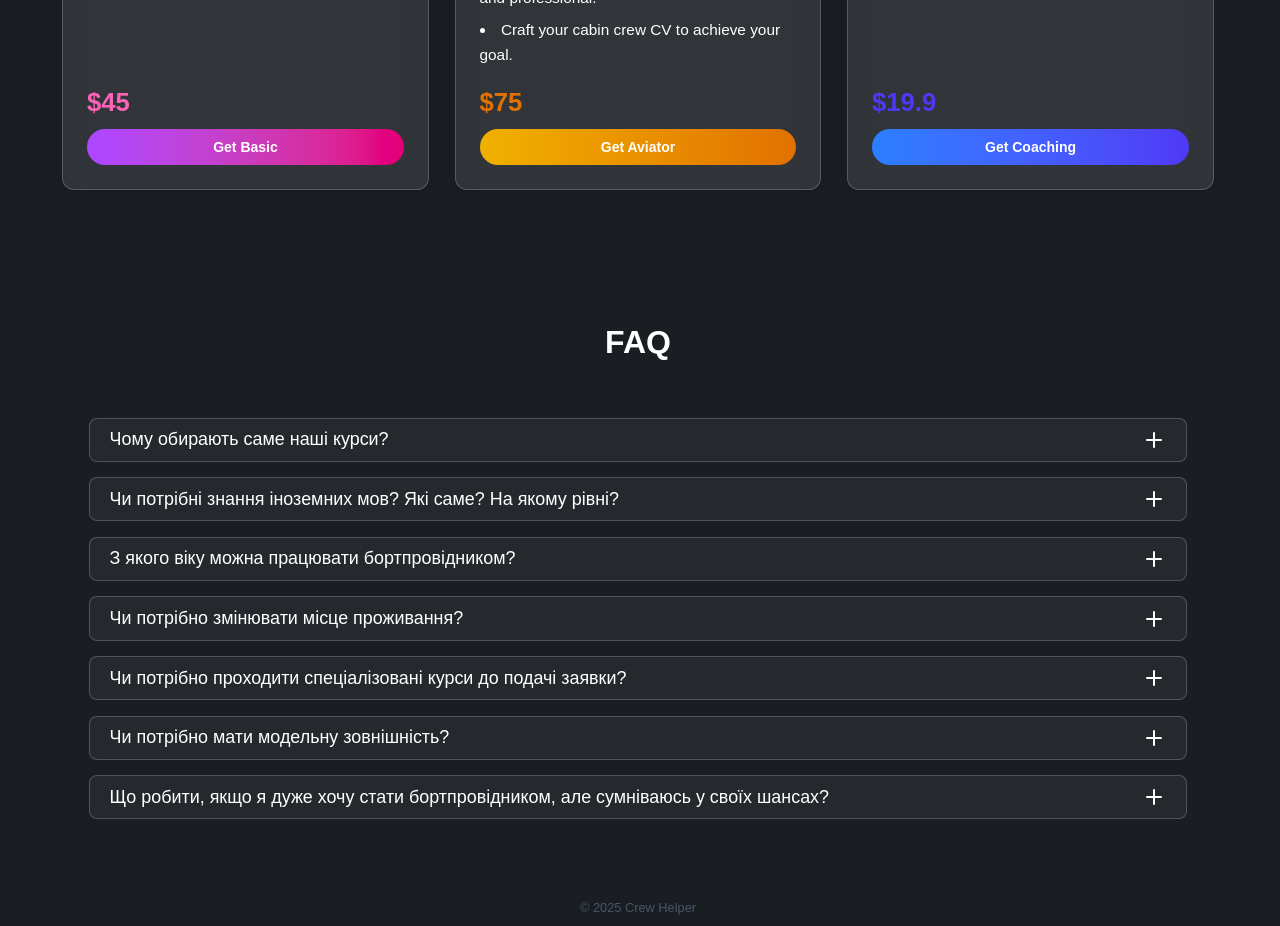
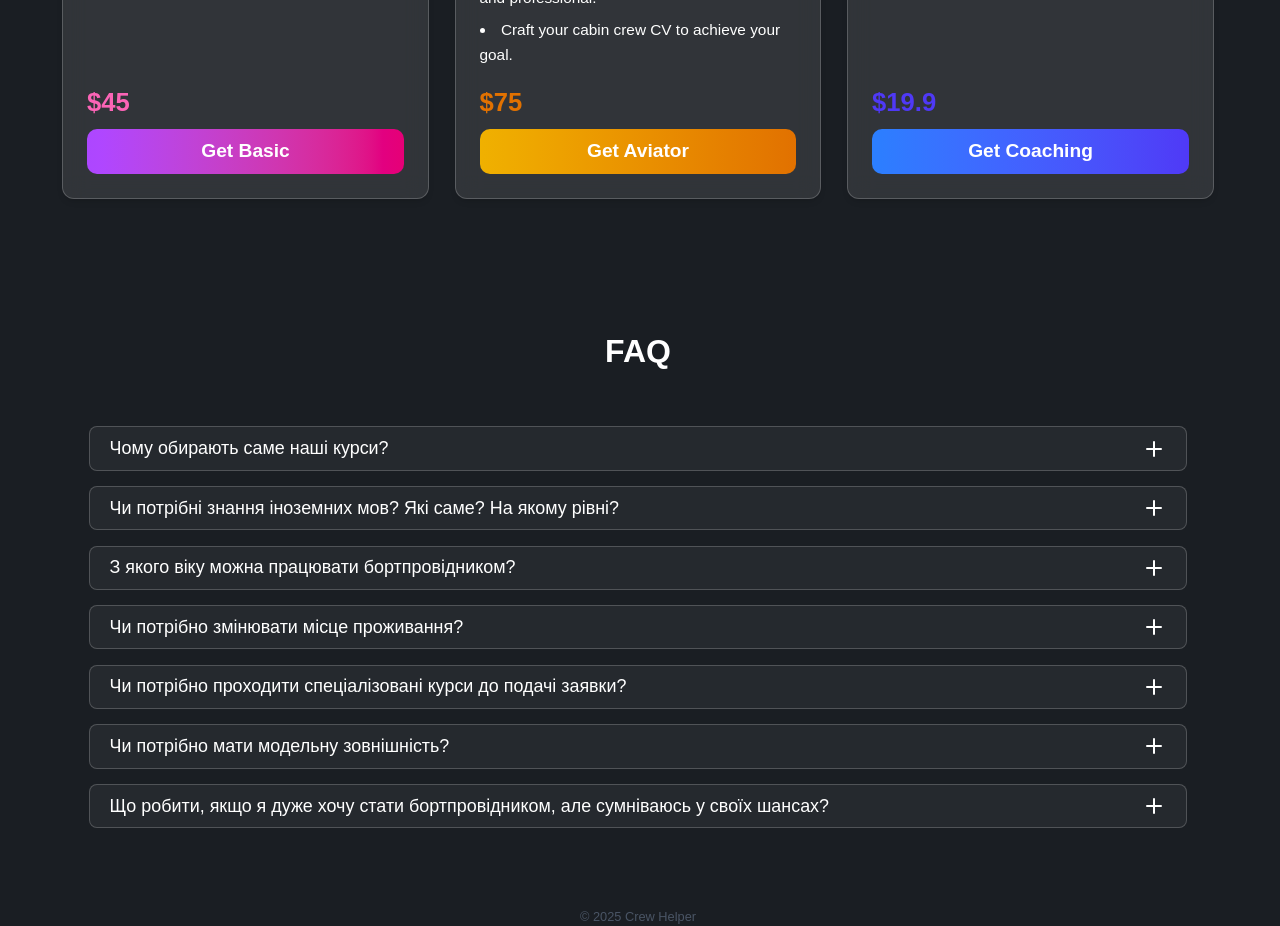
Before and after one commit to cloudmenson/cloudmenson.github.io, a Next.js app: page / in a window 1280 px wide. Shown: the part 4180-5106 px from the top of the page. Built offline with nearby package versions, Linux system fonts and the light colour scheme; no server answers; sample sign-in values are in the browser's storage.

Commit message:
updated styles

```diff
--- a/src/app/components/Public/Cards/CourseCard/index.tsx
+++ b/src/app/components/Public/Cards/CourseCard/index.tsx
@@ -132,7 +132,22 @@ export const CourseCard = ({ data, duration }: ICourseCard) => {
           whileTap={{ scale: 0.98 }}
           whileHover={{ scale: 1.02 }}
           className={cn(
-            "text-sm px-4 py-2 cursor-pointer rounded-full bg-gradient-to-r text-white font-semibold hover:bg-gray-200 transition-colors",
+            `
+            text-[3.2vw]
+            sm:text-[2.5vw]
+            md:text-[2vw]
+            lg:text-[1.5vw]
+            xl:text-[1.5vw]
+            2xl:text-[1.2vw]
+            px-4
+            py-2
+            cursor-pointer
+            rounded-[10px]
+            bg-gradient-to-r
+            text-white
+            font-semibold
+            hover:bg-gray-200
+            transition-colors`,
             data.gradient
           )}
         >
--- a/src/app/lib/firebase.ts
+++ b/src/app/lib/firebase.ts
@@ -1,6 +1,6 @@
+import { getFirestore } from "firebase/firestore";
 import { getAuth, GoogleAuthProvider } from "firebase/auth";
 import { initializeApp, getApps, getApp } from "firebase/app";
-import { getFirestore } from "firebase/firestore";
 
 const firebaseConfig = {
   apiKey: "AIzaSyCVV5oxn3_cweZ9NGTiE-H31f_IMgzboL8",
```
